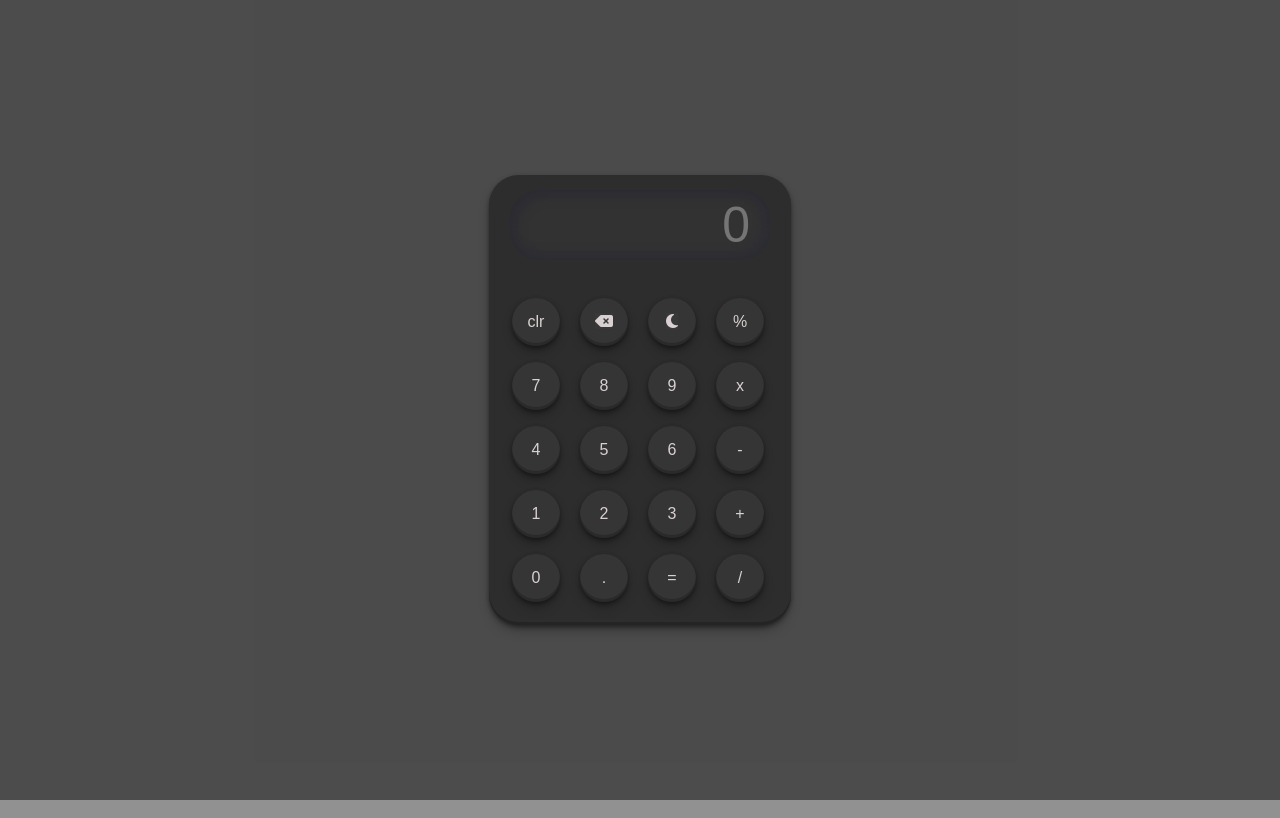
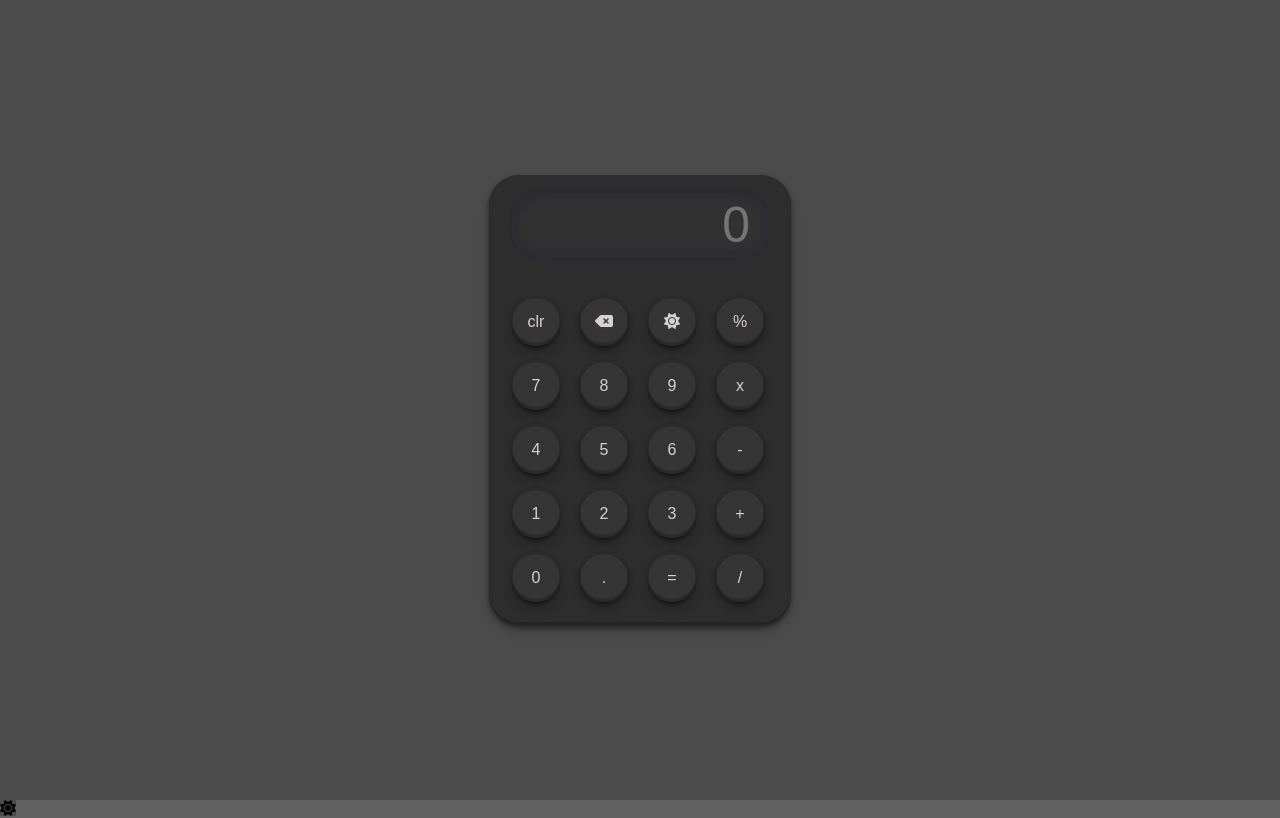
Before and after one commit to Sahara24/JS-Mini-Project---JavaScript-Mini-Project---8uz2z7r248bf, a plain HTML site: page calculator/index.html in a window 1280 px wide. Both pictures are taken after a click on the button 672 px from the left and 322 px from the top of the page. Drawn offline with Linux system fonts and the light colour scheme.

Commit message:
calc-Icon-updates

```diff
--- a/calculator/calci.js
+++ b/calculator/calci.js
@@ -35,10 +35,14 @@ function togglefn() {
     // toggle = false;
     //document.getElementById('displayVal').innerHTML = document.getElementById('displayVal').innerHTML = !document.getElementById('displayVal').innerHTML ? false : true;
     localStorage.setItem('theme', 'style.css');
+    let changeIcon = document.getElementById("changeTheme");
+    changeIcon.className = "fa-solid fa-moon";
   } else {
     theme.href = './darkTheme.css';
     //document.getElementById('displayVal').innerHTML = document.getElementById('displayVal').innerHTML = !document.getElementById('displayVal').innerHTML ? false : true;
     localStorage.setItem('theme', './darkTheme.css');
+    let changeIcon = document.getElementById("changeTheme");
+    changeIcon.className = "fa-solid fa-sun";
   }
 
 }
--- a/calculator/index.html
+++ b/calculator/index.html
@@ -21,7 +21,7 @@
       <input type="input" id="input" placeholder="0" disabled />
       <button id="clr" onclick="clrscr()">clr</button>
       <button id="modulo" onclick="del()"><i class="fa-solid fa-delete-left"></i></button>
-      <button id="openBrace" onclick="togglefn()"><i class="fa-solid fa-moon"></i></button>
+      <button id="openBrace" onclick="togglefn()"><i class="fa-solid fa-moon" id="changeTheme"></i></button>
       <button id="closeBrace" onclick="display('%')">%</button>
       <button id="block7" onclick="display(7)">7</button>
       <button id="block8" onclick="display(8)">8</button>
@@ -45,3 +45,5 @@
 </body>
 
 </html>
+
+<i class="fa-solid fa-sun"></i>
```
